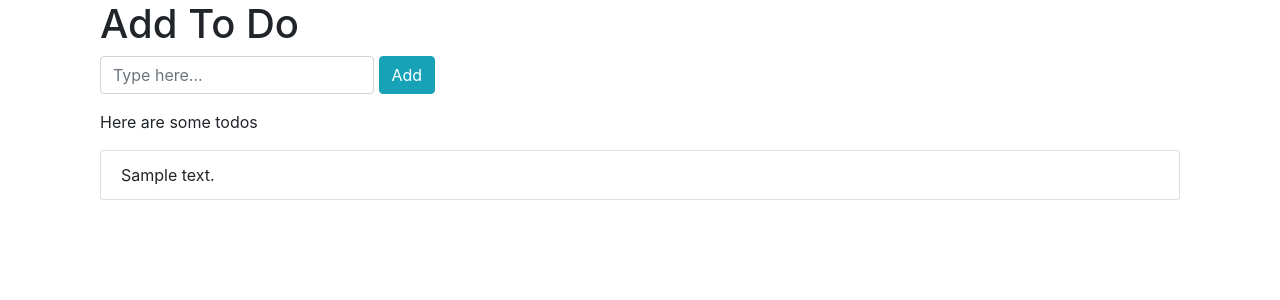
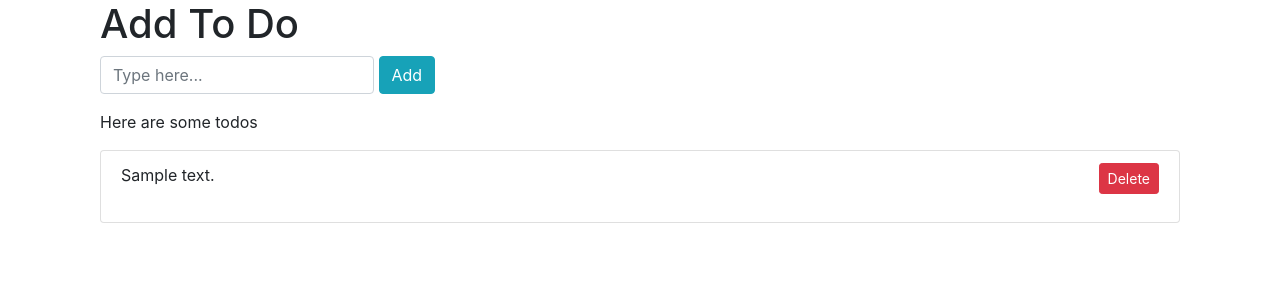
Before and after one commit to sumityadav22/ToDoApp-Django, a Django app: page / in a window 1280 px wide. Shown: the top 300 px of the page. Run offline with Django 3.2, Linux system fonts and the light colour scheme; tables that the repository leaves empty hold one stand-in row (values such as "Sample post"); some libraries are stand-ins or nearby versions.

Commit message:
ADD - deleteToDo

```diff
--- a/ToDo/ToDoApp/templates/ToDo/index.html
+++ b/ToDo/ToDoApp/templates/ToDo/index.html
@@ -21,6 +21,12 @@
         <ul class="list-group">
             <li class="list-group-item">
                 {{ todo.text }}
+                <div class = 'float-right'>
+                    <form action="delete_todo/{{ todo.id }}/" method="post">
+                        {% csrf_token %}
+                        <button class="btn btn-sm btn-danger" type="submit">Delete</button>
+                    </form>
+                </div>
             </li>
           </ul>
         {% endfor %}
--- a/ToDo/ToDoApp/urls.py
+++ b/ToDo/ToDoApp/urls.py
@@ -1,7 +1,8 @@
 from django.urls import path
-from .views import AddToDo, Home
+from .views import AddToDo, DeleteToDo, Home
 
 urlpatterns = [
     path('',Home,name = 'home'),
     path('add_todo/',AddToDo,name = 'add_todo'),
+    path('delete_todo/<int:todo_id>/',DeleteToDo,name = 'delete_todo'),
 ]
--- a/ToDo/ToDoApp/views.py
+++ b/ToDo/ToDoApp/views.py
@@ -15,3 +15,7 @@
     if form_ob.is_valid():
         form_ob.save()
     return redirect('home')
+
+def DeleteToDo(request, todo_id):
+    ToDoModel.objects.get(id = todo_id).delete()
+    return redirect('home')
```
Also changed, not shown: ToDo/db.sqlite3.
